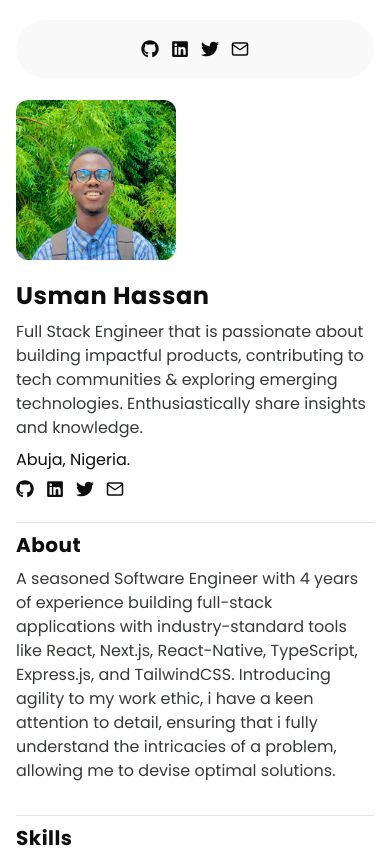
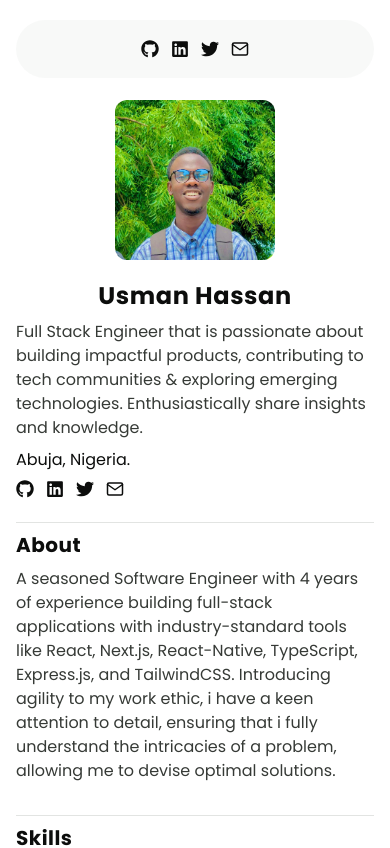
Before and after one commit to usmangurowa/usmangurowa, a Next.js app: page / in a window 390 px wide. Shown: the top 848 px of the page. Built offline with nearby package versions, Linux system fonts and the light colour scheme.

Commit message:
Update title alignment and add margin to image container

```diff
--- a/src/app/page.tsx
+++ b/src/app/page.tsx
@@ -91,7 +91,9 @@ export default function Home() {
                 {/* intro */}
                 <div className="flex gap-5 md:gap-20 md:flex-row flex-col-reverse">
                     <div className="space-y-2 flex-grow">
-                        <h1 className="title">Usman Hassan</h1>
+                        <h1 className="title text-center md:text-left">
+                            Usman Hassan
+                        </h1>
                         <p className="dark:text-gray-300 text-gray-800 ">
                             Full Stack Engineer that is passionate about
                             building impactful products, contributing to tech
@@ -114,7 +116,7 @@ export default function Home() {
                             )}
                         </ul>
                     </div>
-                    <div className="w-40 h-40 relative rounded-xl overflow-hidden flex-shrink-0">
+                    <div className="w-40 h-40 relative rounded-xl overflow-hidden flex-shrink-0 mx-auto ">
                         <Image
                             src={"/images/me.jpg"}
                             alt="Usman Gurowa Hassan"
```
